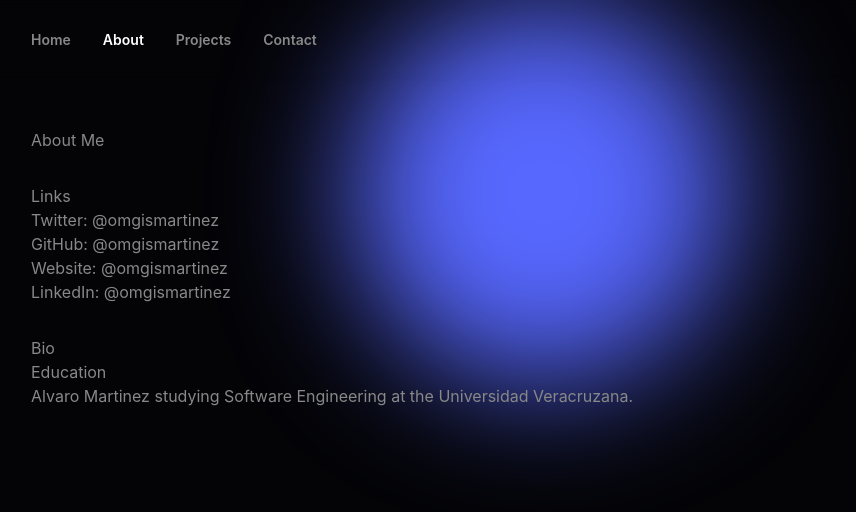
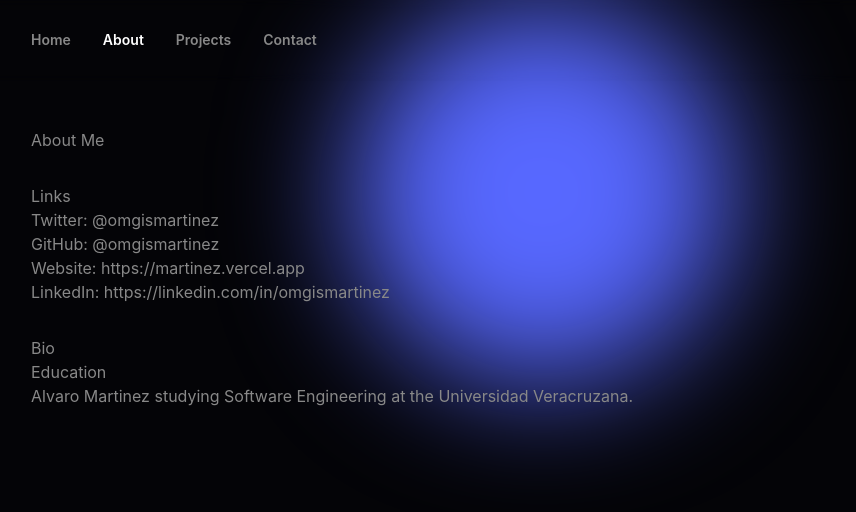
Before and after one commit to soymartinez/martinez, a Next.js app: page /about in a window 1280 px wide. Shown: the top 512 px of the page, without its empty margins (225-1081 px from the left). Built offline with nearby package versions, Linux system fonts and the light colour scheme.

Commit message:
🌌 refactor (about): anchor tag titles

```diff
--- a/pages/about.js
+++ b/pages/about.js
@@ -10,8 +10,8 @@ export default function About() {
                     <ul>
                         <li>Twitter: <a href='https://twitter.com/omgismartinez'>@omgismartinez</a></li>
                         <li>GitHub: <a href='https://github.com/omgismartinez'>@omgismartinez</a></li>
-                        <li>Website: <a href='https://martinez.vercel.app'>@omgismartinez</a></li>
-                        <li>LinkedIn: <a href='https://linkedin.com/in/omgismartinez'>@omgismartinez</a></li>
+                        <li>Website: <a href='https://martinez.vercel.app'>https://martinez.vercel.app</a></li>
+                        <li>LinkedIn: <a href='https://linkedin.com/in/omgismartinez'>https://linkedin.com/in/omgismartinez</a></li>
                     </ul>
                 </section>
                 <section>
```
